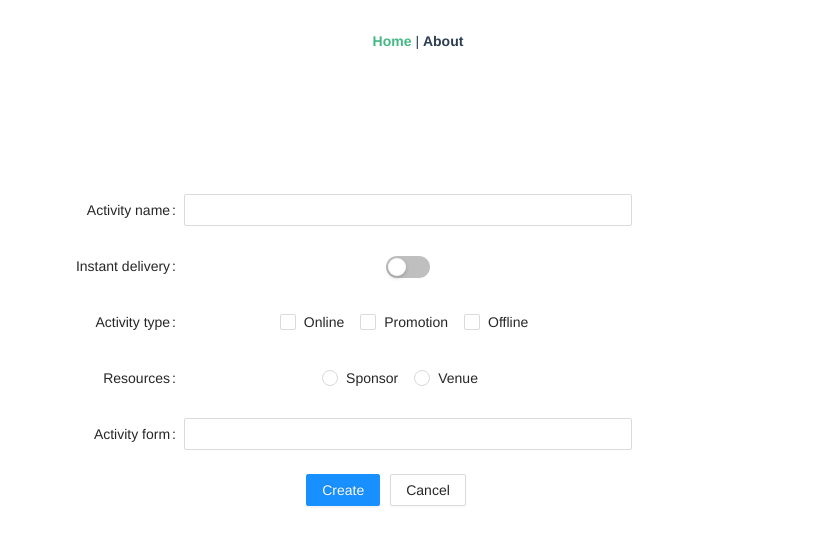
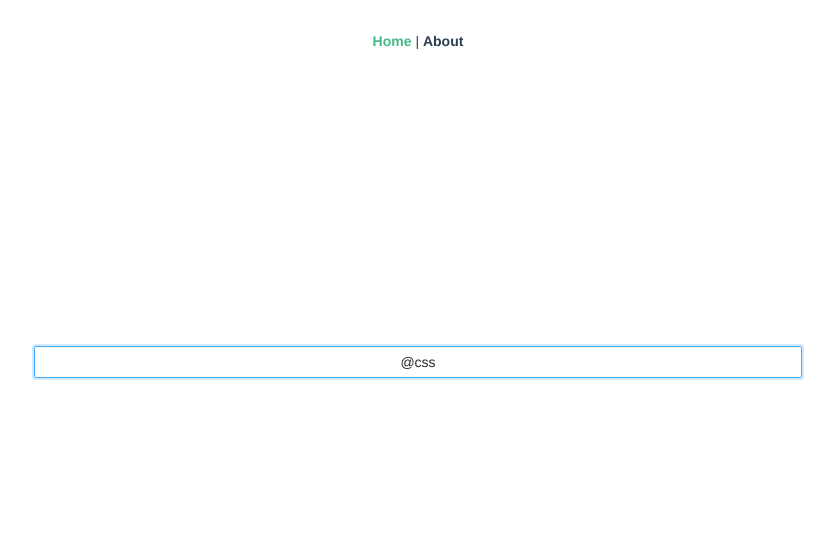
Before and after one commit to owentr1369/vue-antdesign-typescript-learning, a Vue app: page / in a window 1280 px wide. Shown: the top 544 px of the page, without its empty margins (222-1057 px from the left). Built offline with nearby package versions, Linux system fonts and the light colour scheme.

Commit message:
antd mention

```diff
--- /dev/null
+++ b/src/components/antd-mention.vue
@@ -0,0 +1,26 @@
+<template>
+  <a-mentions v-model:value="value" autofocus @select="onSelect">
+    <a-mentions-option value="javascript">javascript</a-mentions-option>
+    <a-mentions-option value="html">html</a-mentions-option>
+    <a-mentions-option value="css">css</a-mentions-option>
+  </a-mentions>
+</template>
+<script lang="ts">
+import { defineComponent, ref, watch } from "vue";
+export default defineComponent({
+  setup() {
+    const value = ref<string>("@css");
+    watch(value, () => {
+      console.log("value", value);
+    });
+    const onSelect = (option: { value: string }) => {
+      console.log("select", option);
+    };
+
+    return {
+      value,
+      onSelect,
+    };
+  },
+});
+</script>
--- a/src/views/HomeView.vue
+++ b/src/views/HomeView.vue
@@ -1,18 +1,18 @@
 <template>
   <div class="home">
     <div class="antd">
-      <antd-form></antd-form>
+      <antd-mention></antd-mention>
     </div>
   </div>
 </template>
 
 <script lang="ts">
 import { defineComponent } from "vue";
-import AntdForm from "../components/antd-form.vue";
+import AntdMention from "../components/antd-mention.vue";
 
 export default defineComponent({
   name: "HomeView",
-  components: { AntdForm },
+  components: { AntdMention },
 });
 </script>
 
```
